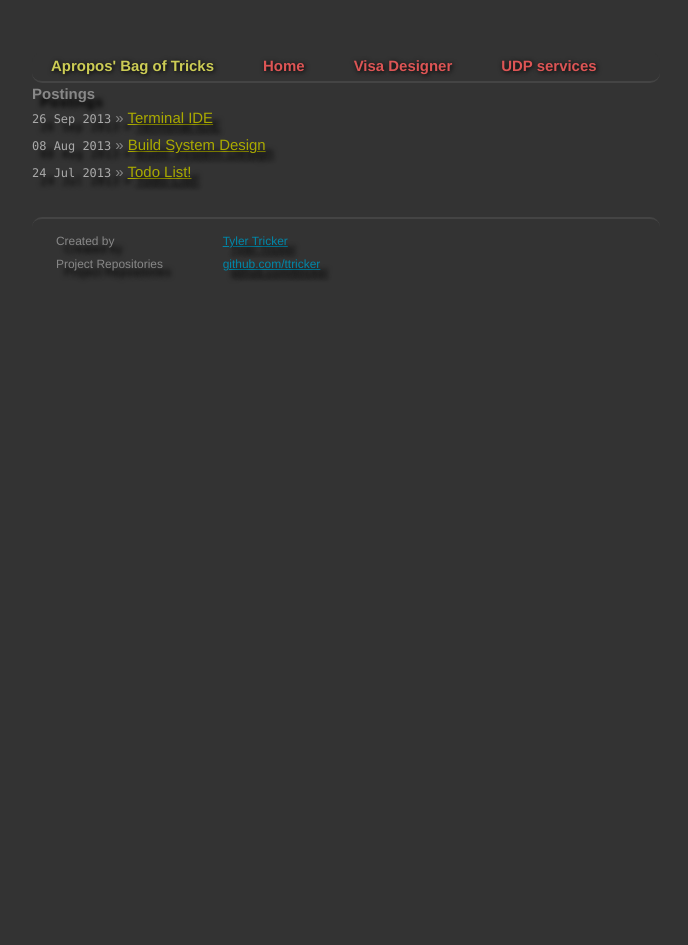
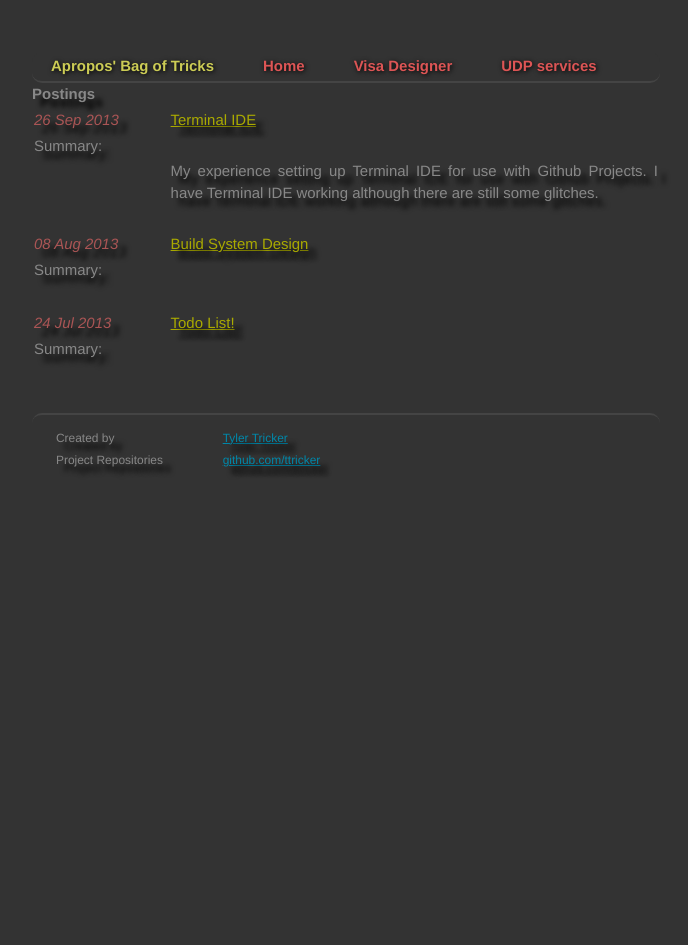
Before and after one commit to ttricker/ttricker.github.io, a Jekyll site: the page built from index.html, in a window 1280 px wide. Shown: the whole page, without its empty margins (294-982 px from the left). Built offline with Jekyll 4.4.1, drawn with Linux system fonts in a browser that asks for light colours; Markdown is read by kramdown in place of the engine named in the settings.

Commit message:
update blog layout and add summaries For every posting there is now a yaml field shown on the front page that gives more information than just the title and date. The css update is for changing the style of the date cell.

```diff
--- a/_config.yml
+++ b/_config.yml
@@ -1,5 +1,5 @@
 name: Apropos' Bag of Tricks
 markdown: redcarpet
 limit_posts: 100
-lsi: true
+lsi: false
 pygments: true
--- a/_posts/2013-09-26-terminal-ide.markdown
+++ b/_posts/2013-09-26-terminal-ide.markdown
@@ -2,7 +2,11 @@
 layout: post
 title:  "Terminal IDE"
 date:  2013-09-26
-categories: [setup git ssh jekyll]
+categories: [setup git ssh]
+summary: |
+    My experience setting up Terminal IDE for use with Github Projects.
+    I have Terminal IDE working although there are still some glitches.
+
 ---
 # Terminal IDE #
 
--- a/css/main.css
+++ b/css/main.css
@@ -41,20 +41,14 @@ table {
 /* Home
 /*
 /*****************************************************************************/
-ul.posts {
-  list-style-type: none;
-  margin-bottom: 2em;
+
+td.date {
+   color: #a55;
+   font-style:italic;
+   line-height: 1.75em;
+   width: 9em;
 }
 
-ul.posts li {
-  line-height: 1.75em;
-}
-
-ul.posts span {
-  color: #aaa;
-  font-family: Monaco, "Courier New", monospace;
-  font-size: 80%;
-}
 
 /*****************************************************************************/
 /*
--- a/index.html
+++ b/index.html
@@ -5,9 +5,23 @@ title: Apropos' Bag of Tricks
 
 <div id="home">
   <h1>Postings</h1>
-  <ul class="posts">
+
+    <table width="100%" class="posts" >
     {% for post in site.posts %}
-      <li><span>{{ post.date | date_to_string }}</span> &raquo; <a href="{{ post.url }}">{{ post.title }}</a></li>
-    {% endfor %}
-  </ul>
+        <tr>
+            <td class="date" ><i> {{ post.date | date_to_string }}</i> </td>
+            <td> <a href="{{ post.url }}"> {{ post.title }} </a> </td>
+        </tr>
+        <tr>
+            <td><span> Summary:</span> </td>
+            <td> </td>
+         </tr>
+        <tr>
+            <td> </td>
+            <td> {{ post.summary }} </td>
+         </tr>
+         <tr><td> &nbsp; </td></tr>
+      {% endfor %}
+    </table>
+
 </div>
```
